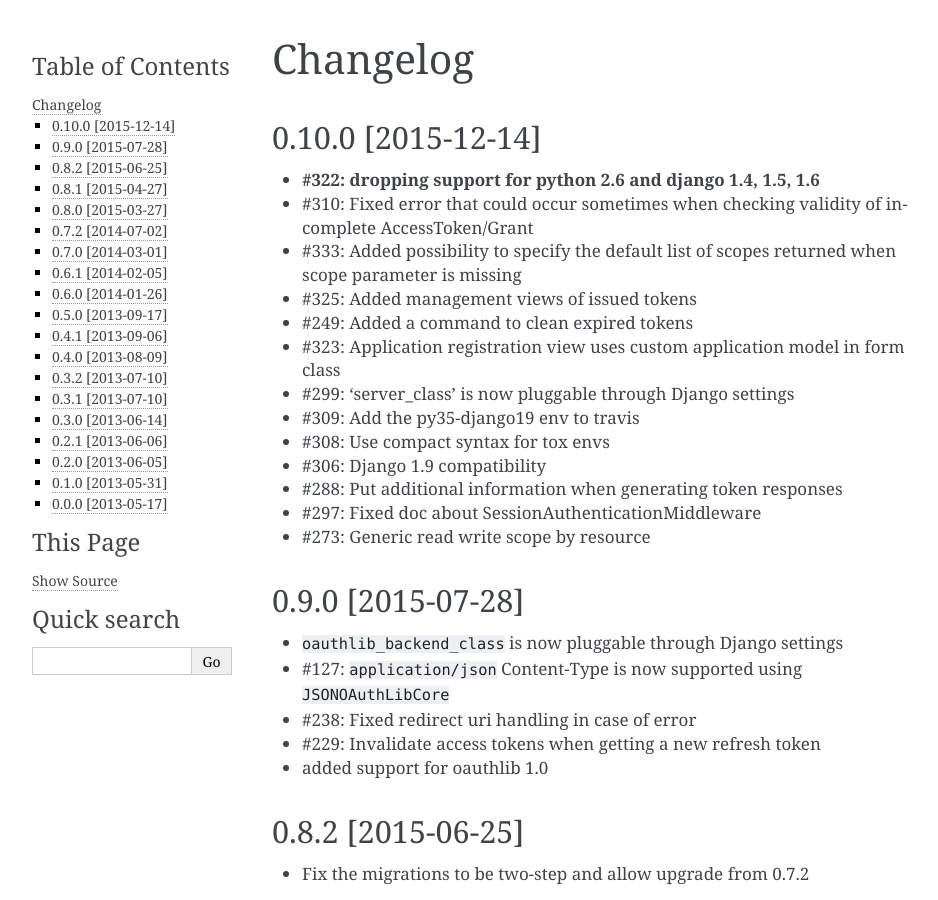
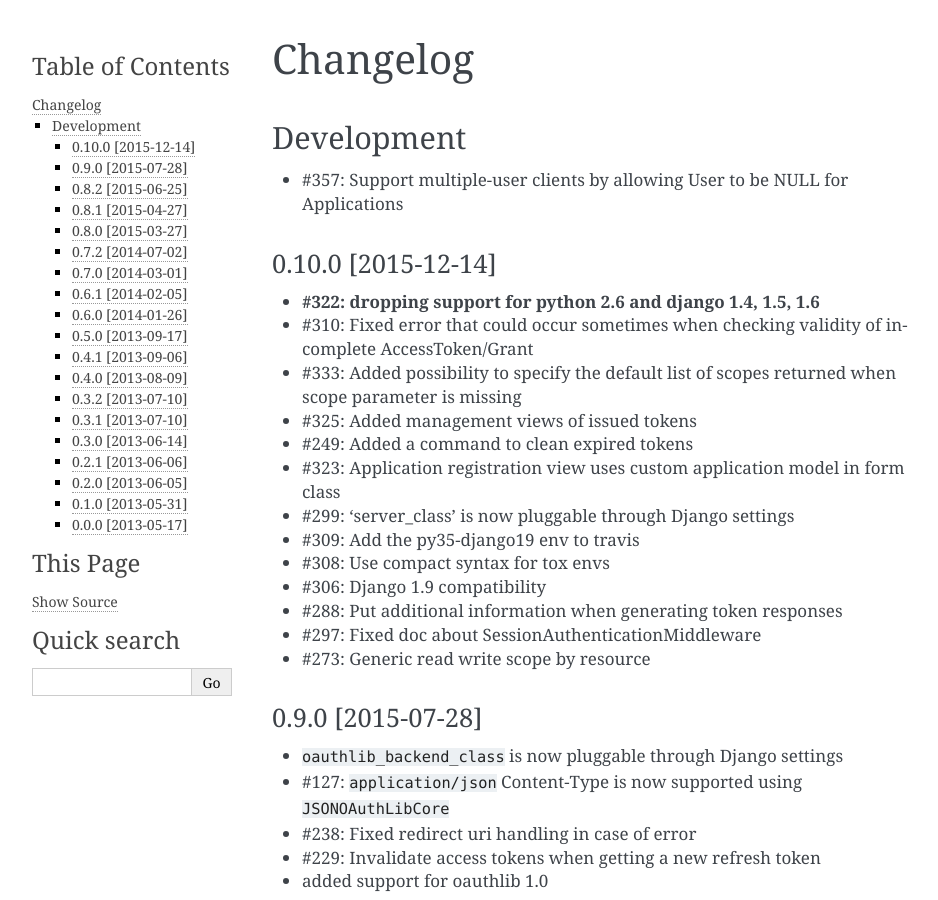
Before and after one commit to sheriffwoody0922/oauth-python-django, a Sphinx documentation site: the page built from docs/changelog.rst, in a window 1280 px wide and 900 px high. Shown: the whole window, without its empty margins (148-1086 px from the left). Built offline with Sphinx 7.4.7, drawn with Linux system fonts in a browser that asks for light colours.

Commit message:
Update changelog

```diff
--- a/README.rst
+++ b/README.rst
@@ -86,6 +86,11 @@ Roadmap / Todo list (help wanted)
 
 Changelog
 ---------
+
+Development
+~~~~~~~~~~~
+
+* #357: Support multiple-user clients by allowing User to be NULL for Applications
 
 0.10.0 [2015-12-14]
 ~~~~~~~~~~~~~~~~~~~
--- a/docs/changelog.rst
+++ b/docs/changelog.rst
@@ -1,5 +1,11 @@
 Changelog
 =========
+
+Development
+~~~~~~~~~~~
+
+* #357: Support multiple-user clients by allowing User to be NULL for Applications
+
 
 0.10.0 [2015-12-14]
 ------------------
```
Also changed, not shown: 1 other file.
